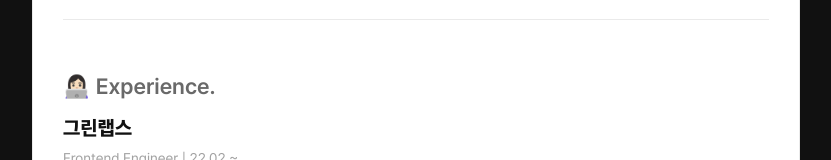
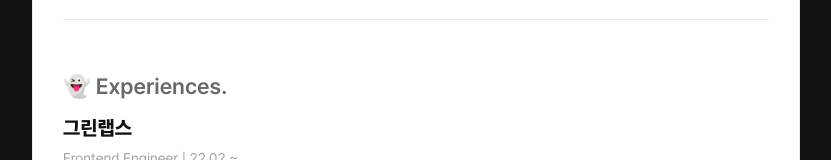
Before and after one commit to ihanchoi/Build-Own-Hanlog-With-Next.js-main, a Next.js app: page /resume in a window 1280 px wide. Shown: the part 308-468 px from the top of the page, without its empty margins (224-1055 px from the left). Built offline with nearby package versions, Linux system fonts and the light colour scheme.

Commit message:
Update resume

```diff
--- a/layouts/resume.tsx
+++ b/layouts/resume.tsx
@@ -19,9 +19,9 @@ function ResumeLayout() {
         />
         <ResumeContent>
         <ResumeAbout />
-        <ResumeTitle title={'👩🏻‍💻 Experience.'} />
+        <ResumeTitle title={'👻 Experiences.'} />
         <ResumeCard />
-        <ResumeTitle title={'💻 Other Experience.'} />
+        <ResumeTitle title={'💻 Other Experiences.'} />
         <ResumeOtherExCard />
         <ResumeTitle title={'⚒️ Skills.'} />
         <ResumeSkillCard />
```
